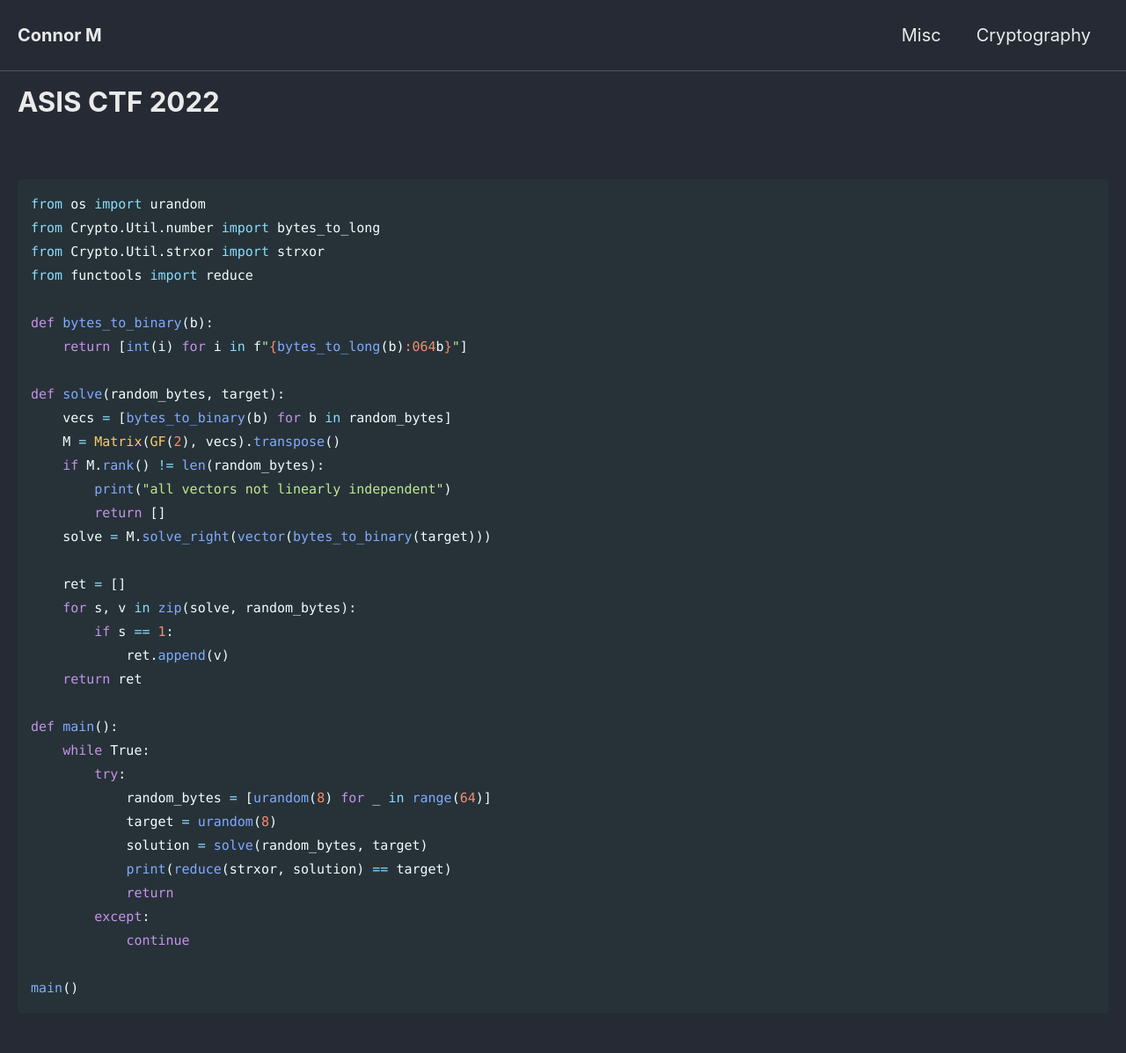
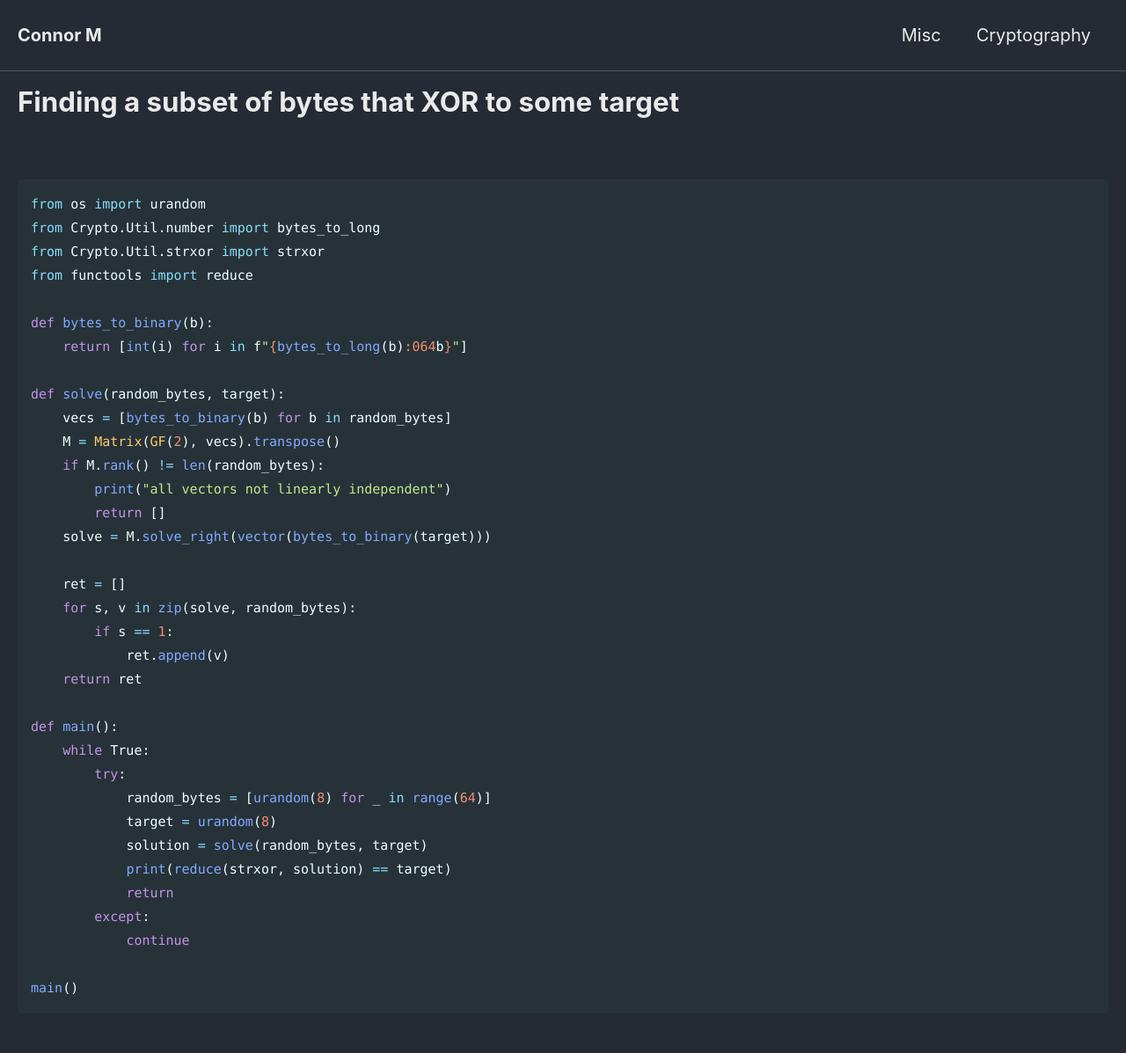
Before and after one commit to Connor-McCartney/Connor-McCartney.github.io, a Jekyll site: the page built from _pages/cryptography/other/Finding-a-subset-of-bytes-that-XOR-to-some-target.md, in a window 1280 px wide. Shown: the whole page at 88% size. Built offline with Jekyll 4.4.1, drawn with Linux system fonts in a browser that asks for light colours; cached includes are drawn as plain includes.

Commit message:
Update Finding-a-subset-of-bytes-that-XOR-to-some-target.md

```diff
--- a/_pages/cryptography/other/Finding-a-subset-of-bytes-that-XOR-to-some-target.md
+++ b/_pages/cryptography/other/Finding-a-subset-of-bytes-that-XOR-to-some-target.md
@@ -1,6 +1,6 @@
 ---
-permalink: /cryptography/other/ASIS-CTF-2022
-title: ASIS CTF 2022
+permalink: /cryptography/other/Finding-a-subset-of-bytes-that-XOR-to-some-target
+title: Finding a subset of bytes that XOR to some target
 ---
 
 
```
